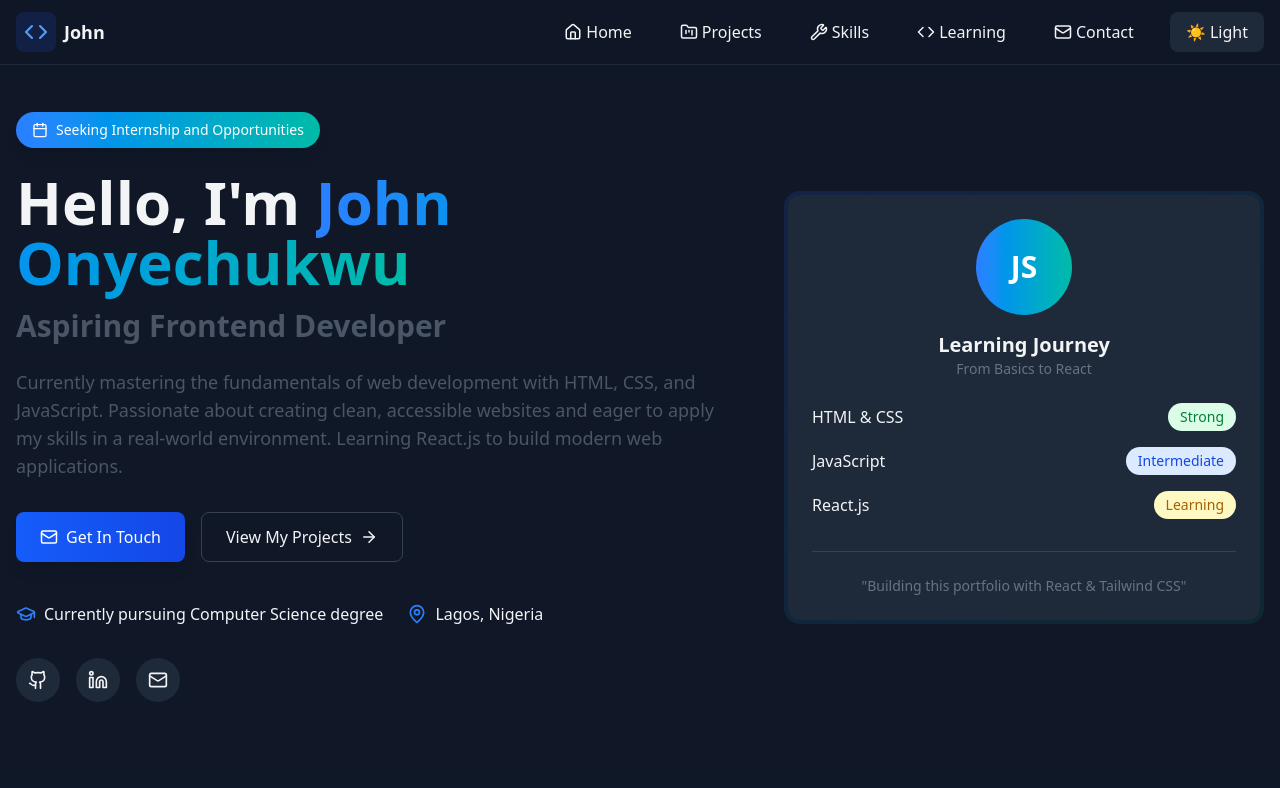
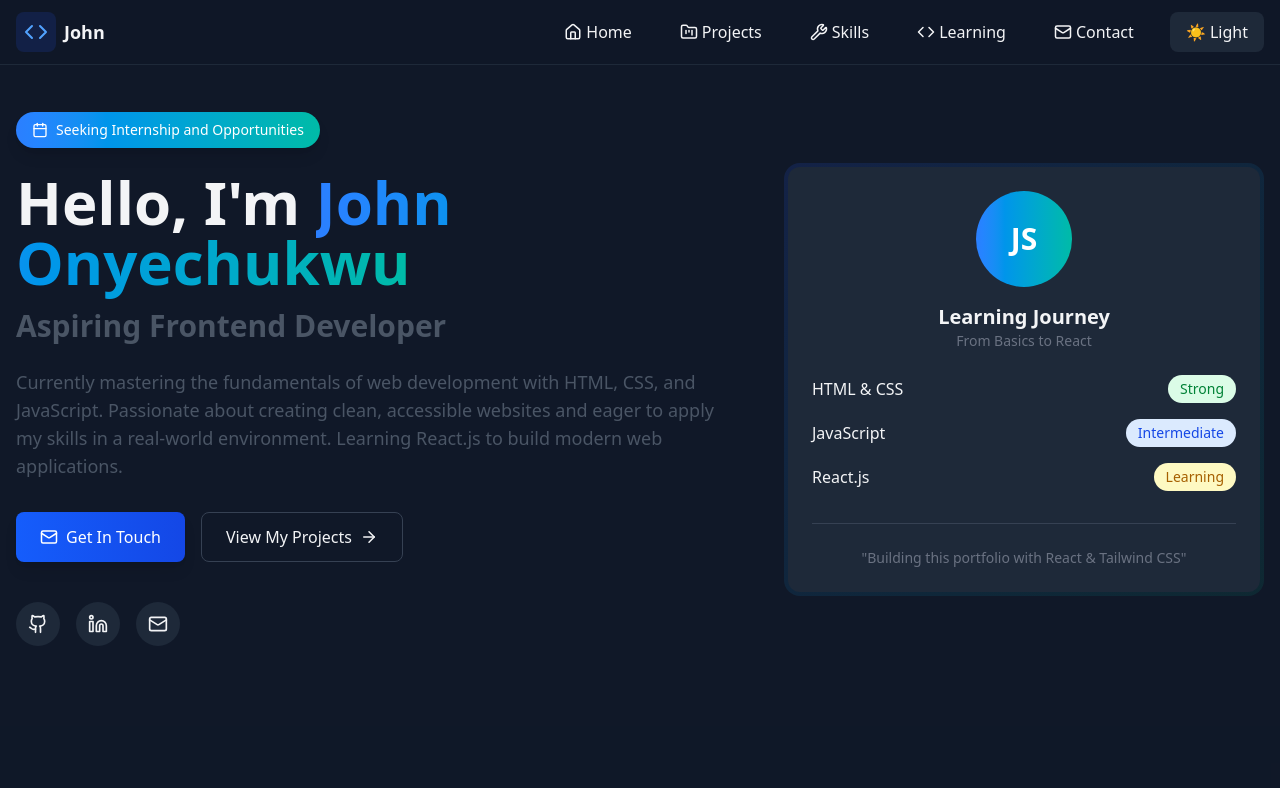
Before and after one commit to ProgViki/john-portfolio, a React (Vite) app: page / in a window 1280 px wide. Shown: the top 788 px of the page. Built offline with nearby package versions, Linux system fonts and the light colour scheme.

Commit message:
details_updated

```diff
--- a/src/components/Hero.jsx
+++ b/src/components/Hero.jsx
@@ -47,7 +47,7 @@
               </button>
             </div>
 
-            <div className="flex flex-wrap items-center gap-6">
+            {/* <div className="flex flex-wrap items-center gap-6">
               <div className="flex items-center">
                 <GraduationCap size={20} className="text-blue-500 mr-2" />
                 <span className="font-medium">{developerInfo.status}</span>
@@ -56,7 +56,7 @@
                 <MapPin size={20} className="text-blue-500 mr-2" />
                 <span className="font-medium">{developerInfo.location}</span>
               </div>
-            </div>
+            </div> */}
 
             <div className="flex space-x-4 mt-8">
               <a href={developerInfo.github} target="_blank" rel="noopener noreferrer"
```
